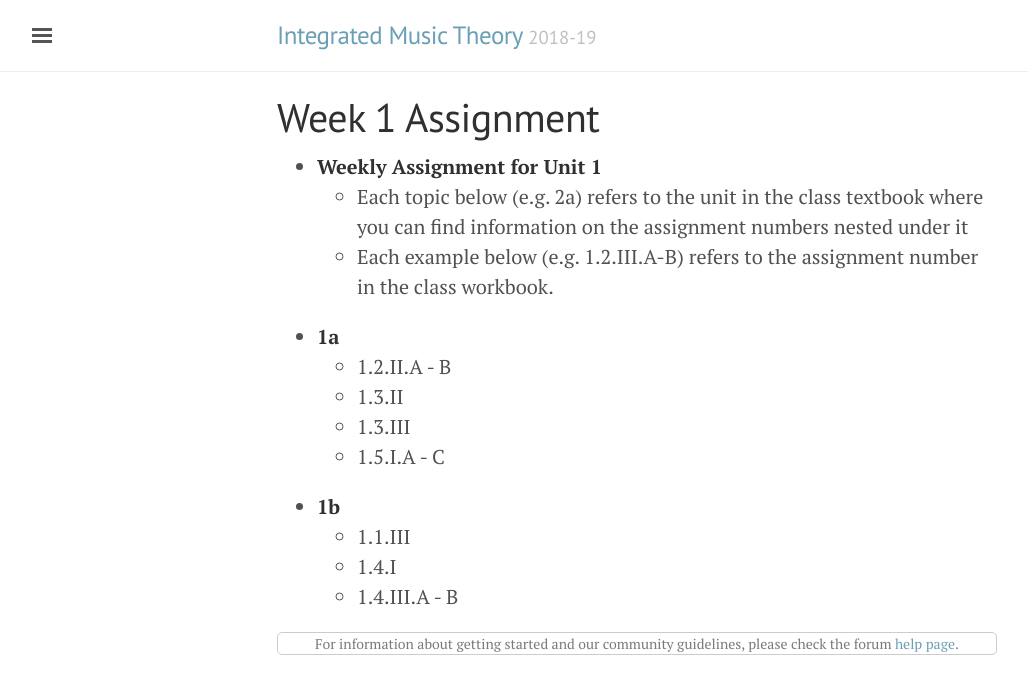
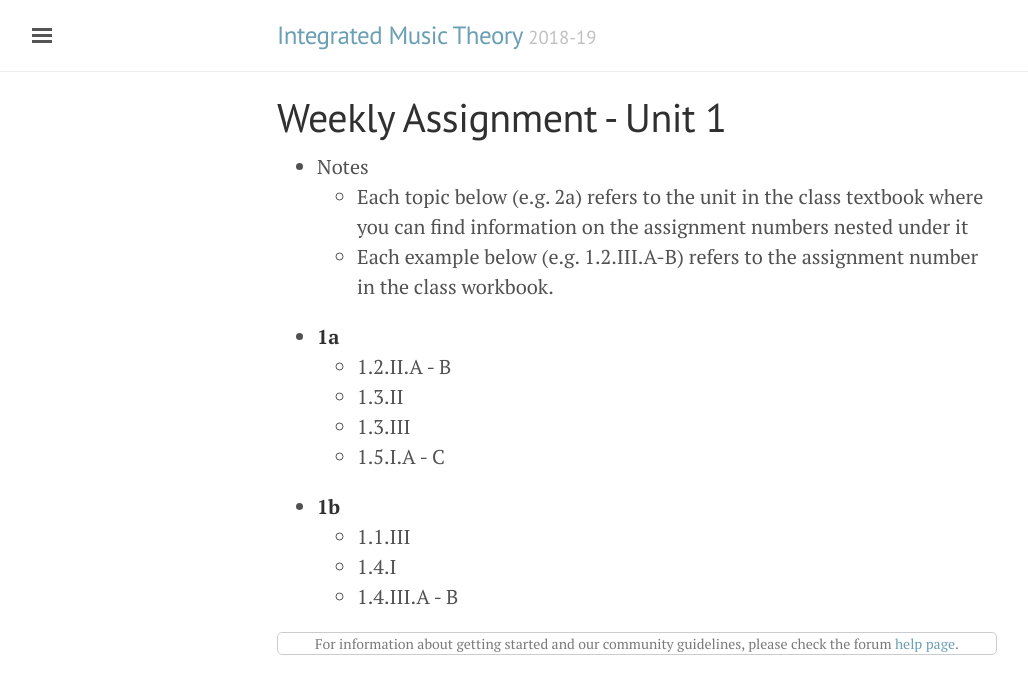
Before and after one commit to intmus/inttheory19-20, a Jekyll site: the page built from _assignments/Fall-semester/2018-08-27.md, in a window 1280 px wide. Shown: the top 694 px of the page, without its empty margins (3-1031 px from the left). Built offline with Jekyll 4.4.1, drawn with Linux system fonts in a browser that asks for light colours; comment, search, counter and statistics services are not loaded.

Commit message:
unit 1 and 2 assignment layout update

```diff
--- a/_assignments/Fall-semester/2018-08-27.md
+++ b/_assignments/Fall-semester/2018-08-27.md
@@ -1,10 +1,10 @@
 ---
-title: Week 1 Assignment
+title: Weekly Assignment - Unit 1
 due: Aug 27
 layout: forum
 ---
 
-- **Weekly Assignment for Unit 1**
+- Notes
     - Each topic below (e.g. 2a) refers to the unit in the class textbook where you can find information on the assignment numbers nested under it
     - Each example below (e.g. 1.2.III.A-B) refers to the assignment number in the class workbook.
 
```
Also changed, not shown: _assignments/Fall-semester/2018-09-05.md (+2 -2 lines).
